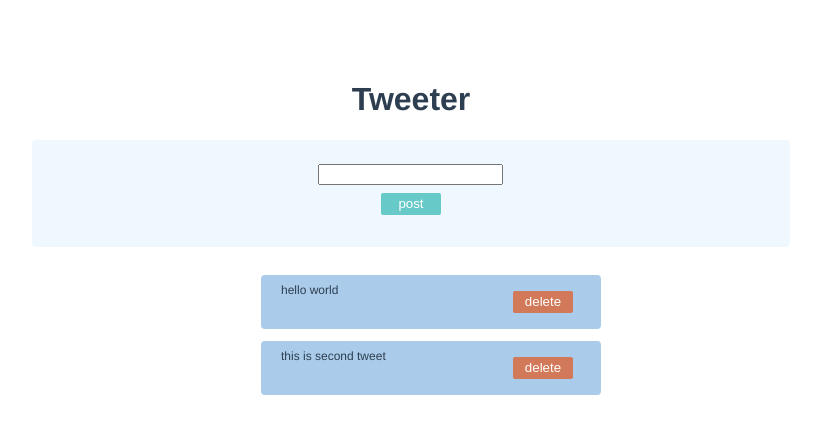
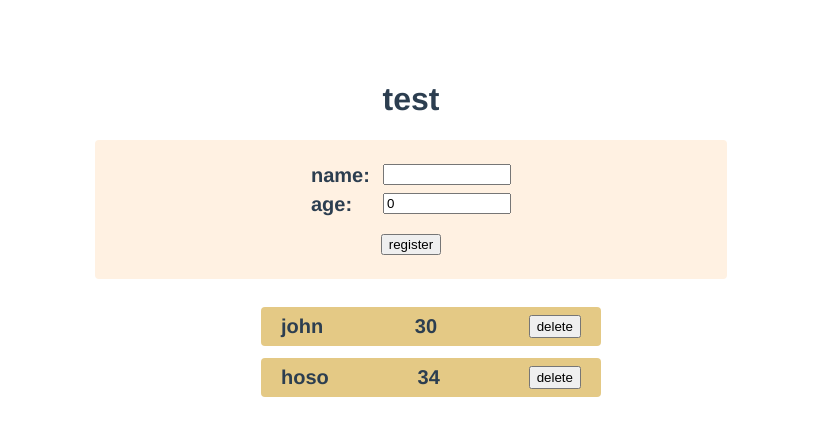
Before and after one commit to hosokawa-y/vue-sample, a Vue app: page / in a window 1280 px wide. Shown: the top 436 px of the page, without its empty margins (229-1050 px from the left). Built offline with nearby package versions, Linux system fonts and the light colour scheme.

Commit message:
セクション7

```diff
--- a/src/App.vue
+++ b/src/App.vue
@@ -4,13 +4,13 @@
 import HelloWorld from './components/HelloWorld.vue'
 import Payment from './components/Payment.vue';
 import Tweet from './components/Tweet.vue'
+import Persons from './components/Persons.vue'
 </script>
 
 <template>
-  <!-- <img alt="Vue logo" src="./assets/logo.png" />
-  <HelloWorld msg="Hello Vue 3 + TypeScript + Vite" /> -->
   <!-- <Payment /> -->
-  <Tweet />
+  <!-- <Tweet /> -->
+  <Persons />
 </template>
 
 <style>
--- /dev/null
+++ b/src/components/PersonList.vue
@@ -0,0 +1,35 @@
+<script setup lang="ts">
+import { Person } from './Persons.vue'
+
+type Props = {
+    persons: Person[],
+}
+defineProps<Props>()
+
+</script>
+
+<template>
+    <li v-for="person in persons" :key="person.id" class="person-list">
+        <span>{{ person.name }}</span>
+        <span>{{ person.age }}</span>
+        <button>
+            <span>delete</span>
+        </button>
+    </li>
+</template>
+
+<style scoped>
+.person-list {
+    list-style: none;
+    margin-bottom: 12px;
+    border-radius: 4px;
+    font-size: 20px;
+    font-weight: bold;
+    display: flex;
+    justify-content: space-between;
+    background-color: rgb(228, 201, 133);
+    padding: 8px 20px;
+    width: 300px;
+}
+
+</style>
--- /dev/null
+++ b/src/components/PersonPostForm.vue
@@ -0,0 +1,70 @@
+<script setup lang="ts">
+import { ref } from 'vue'
+const inputtingName = ref<string>('')
+const inputtingAge = ref<number>(0)
+
+const emit =defineEmits(["register"])
+
+const register = () => {
+    const person = { id: Math.random(), name: inputtingName.value, age: inputtingAge.value}
+    console.log("person: ", person)
+    emit("register", person)
+}
+
+</script>
+
+<template>
+    <div class="form-container">
+        <div class="input-container">
+            <div class="input-column">
+                <span>name:</span>
+                <input class="input" v-model="inputtingName" />
+            </div>
+            <div class="input-column">
+                <span>age:</span>
+                <input class="input" v-model="inputtingAge" type="number"/>
+            </div>
+        </div>
+        <button @click="register" class="register-button">register</button>
+    </div>
+</template>
+
+<style scoped>
+.form-container {
+    display: flex;
+    flex-direction: column;
+    align-items: center;
+    background-color: rgb(255, 241, 226);
+    padding: 24px 0;
+    width: 50%;
+    margin-bottom: 12px;
+    border-radius: 4px;
+}
+
+.input-container {
+    display: flex;
+    flex-direction: column;
+    align-items: center;
+    justify-content: space-between;
+    height: 50px;
+    margin-bottom: 20px;
+
+}
+
+.input-column {
+    width: 200px;
+    display: flex;
+    justify-content: space-between;
+
+}
+
+input {
+    width: 120px;
+    margin-bottom: 8px;
+}
+
+span {
+    font-size: 20px;
+    font-weight: bold;
+}
+</style>
--- /dev/null
+++ b/src/components/Persons.vue
@@ -0,0 +1,32 @@
+<script setup lang="ts">
+import { ref, Ref } from "vue"
+import PersonPostForm from './PersonPostForm.vue'
+import PersonList from './PersonList.vue'
+
+export type Person = {
+    id: number,
+    name: string,
+    age: number
+}
+
+const persons: Ref<Person[]> = ref([{ id: 0, name: "john", age: 30 }, { id: 1, name: "hoso", age: 34 }])
+</script>
+
+<template>
+    <div class="container">
+        <h1>test</h1>
+        <PersonPostForm />
+        <div class="list-container"></div>
+        <ul>
+            <PersonList :persons="persons" />
+        </ul>
+    </div>
+</template>
+
+<style scoped>
+.container {
+    display: flex;
+    flex-direction: column;
+    align-items: center;
+}
+</style>
```
